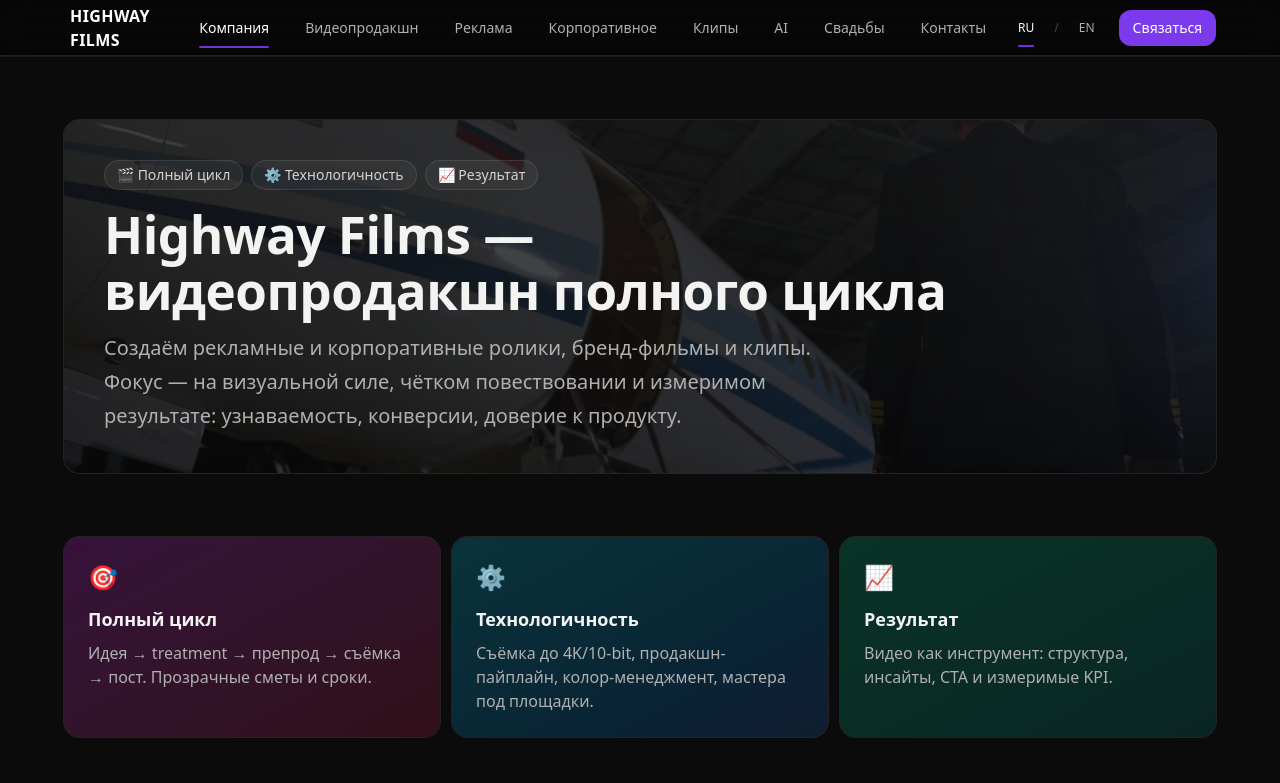
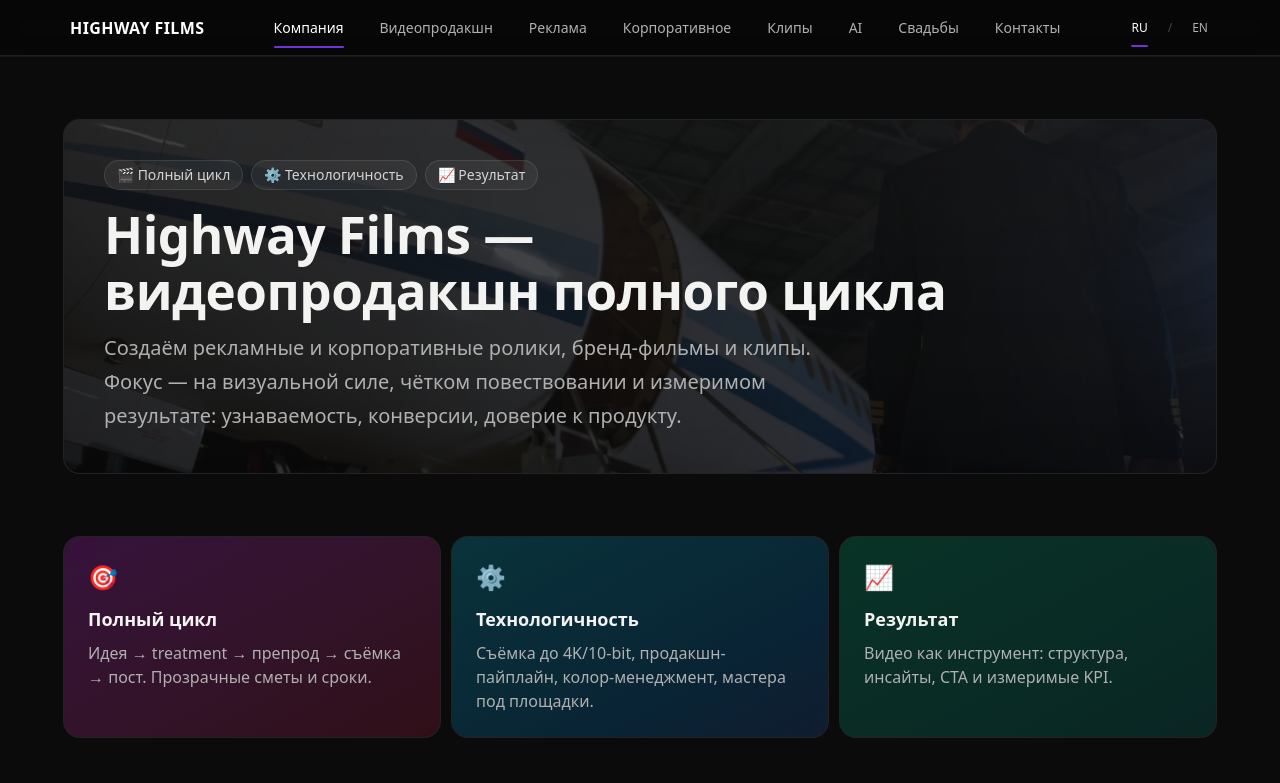
Before and after one commit to pandangun/highwayfilms.ru, a Next.js app: page /about in a window 1280 px wide. Shown: the top 783 px of the page. Built offline with nearby package versions, Linux system fonts and the light colour scheme.

Commit message:
fndfjvndj

```diff
--- a/src/app/globals.css
+++ b/src/app/globals.css
@@ -293,3 +293,22 @@
 
 
 /* Маленькая кнопка в правом углу (CTA уже есть в Tailwind как .btn-primary) */
+
+
+/* ===== Page rhythm helpers ===== */
+.section        { padding-block: 56px; }
+.section-tight  { padding-block: 32px; }
+.section-top    { padding-top: 56px; }
+.section-bottom { padding-bottom: 56px; }
+
+.eyebrow {
+  font-size: .8rem;
+  letter-spacing: .12em;
+  text-transform: uppercase;
+  color: var(--muted);
+}
+
+.divider {
+  height: 1px;
+  background: linear-gradient(90deg, transparent, rgba(255,255,255,.08), transparent);
+}
--- a/src/components/Header.tsx
+++ b/src/components/Header.tsx
@@ -104,13 +104,6 @@
                 EN
               </Link>
             </div>
-
-            <Link
-              href="/contacts"
-              className="btn-primary hidden md:inline-flex rounded-xl px-3.5 py-2 text-sm font-medium"
-            >
-              Связаться
-            </Link>
           </div>
 
           {/* Бургер */}
```
